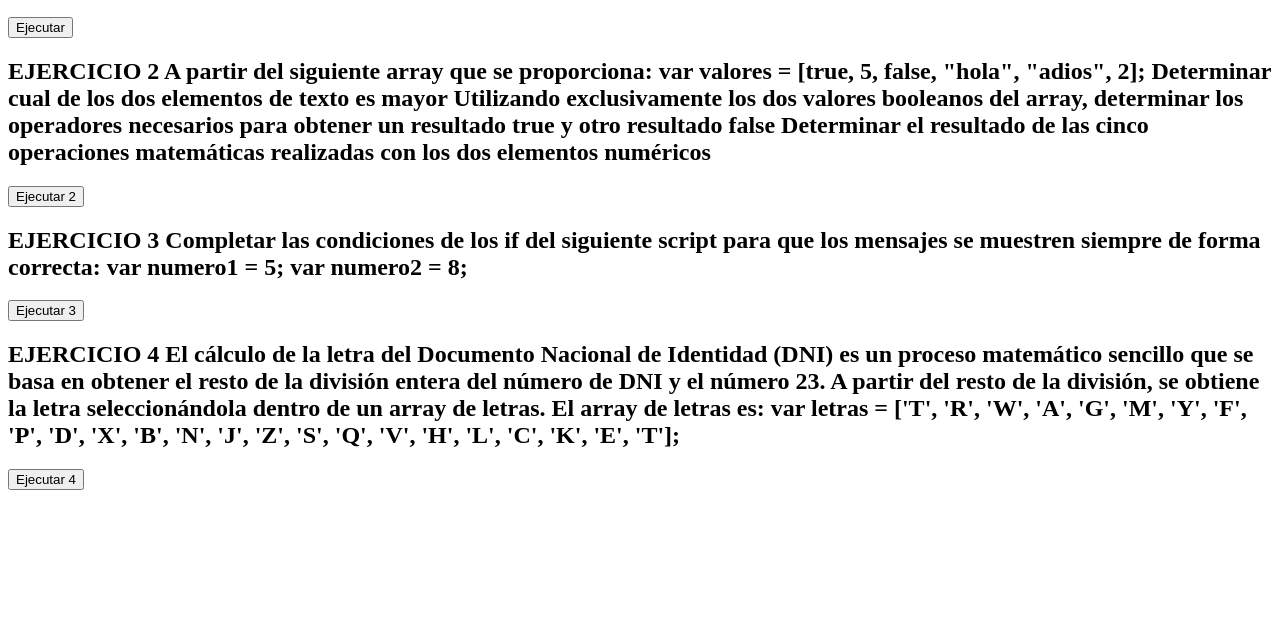
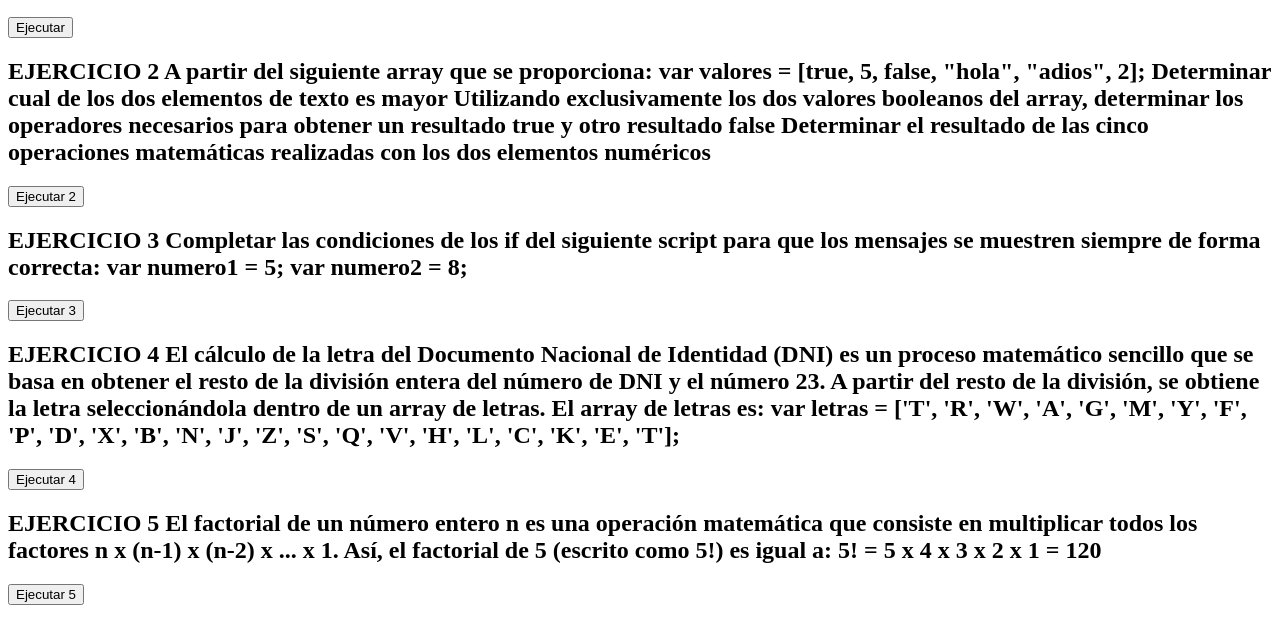
Before and after one commit to Ruyher/jsEjemplos, a plain HTML site: page index.html in a window 1280 px wide. Shown: the part 137-780 px from the top of the page. Drawn offline with Linux system fonts and the light colour scheme.

Commit message:
ejercicio5

```diff
--- a/index.html
+++ b/index.html
@@ -57,5 +57,17 @@ var numero2 = 8;
     <button onclick="ejercicio4()">Ejecutar 4</button>
 
     <script src="index.js"></script>
+
+    <h2>
+        EJERCICIO 5
+El factorial de un número entero n es una operación matemática que consiste en multiplicar
+todos los factores n x (n-1) x (n-2) x ... x 1. Así, el factorial de 5 (escrito como 5!) es igual a:
+5! = 5 x 4 x 3 x 2 x 1 = 120
+    </h2>
+
+    <button onclick="ejercicio5()">Ejecutar 5</button>
+
+    <script src="index.js"></script>
+
 </body>
 </html>
```
